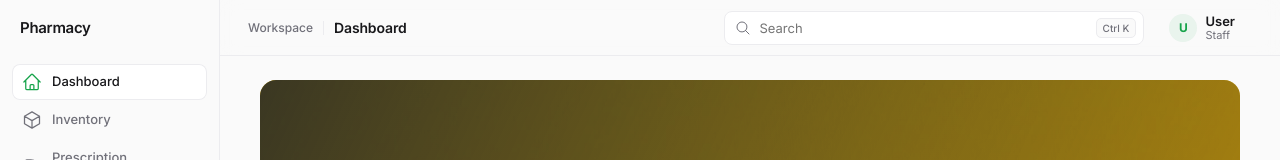
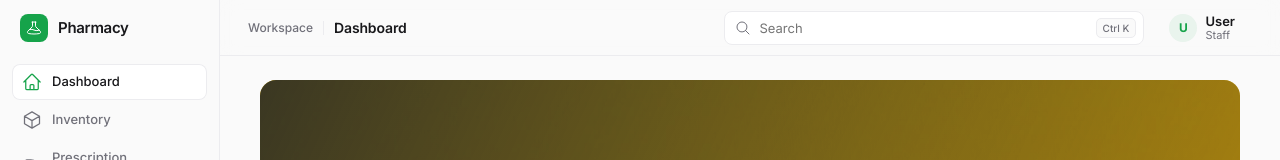
Before and after one commit to paruljamwal/Pharmacy_Management_System, a React (Vite) app: page / in a window 1280 px wide. Shown: the top 160 px of the page. Built offline with nearby package versions, Linux system fonts and the light colour scheme.

Commit message:
fix: icons addition

```diff
--- a/src/components/layouts/Sidebar.css
+++ b/src/components/layouts/Sidebar.css
@@ -25,6 +25,25 @@
 }
 
 .sidebar__brand {
+  display: inline-flex;
+  align-items: center;
+  gap: 10px;
+  min-width: 0;
+}
+
+.sidebar__brand-mark {
+  display: inline-flex;
+  align-items: center;
+  justify-content: center;
+  width: 28px;
+  height: 28px;
+  border-radius: 8px;
+  background: var(--color-primary);
+  color: #ffffff;
+  flex-shrink: 0;
+}
+
+.sidebar__brand-text {
   font-size: 0.9375rem;
   font-weight: 600;
   letter-spacing: -0.02em;
--- a/src/components/layouts/Sidebar.jsx
+++ b/src/components/layouts/Sidebar.jsx
@@ -6,6 +6,7 @@ import {
   HiOutlineReceiptPercent,
   HiOutlineChartBar,
   HiOutlineXMark,
+  HiOutlineBeaker,
 } from 'react-icons/hi2';
 import { NAV_ITEMS } from '../../constants';
 import './Sidebar.css';
@@ -28,7 +29,12 @@ function Sidebar({ isOpen, onClose }) {
       />
       <aside className={`sidebar ${isOpen ? 'is-open' : ''}`}>
         <div className="sidebar__header">
-          <span className="sidebar__brand">Pharmacy</span>
+          <div className="sidebar__brand">
+            <span className="sidebar__brand-mark" aria-hidden="true">
+              <HiOutlineBeaker size={16} />
+            </span>
+            <span className="sidebar__brand-text">Pharmacy</span>
+          </div>
           <button
             type="button"
             className="sidebar__close"
```
